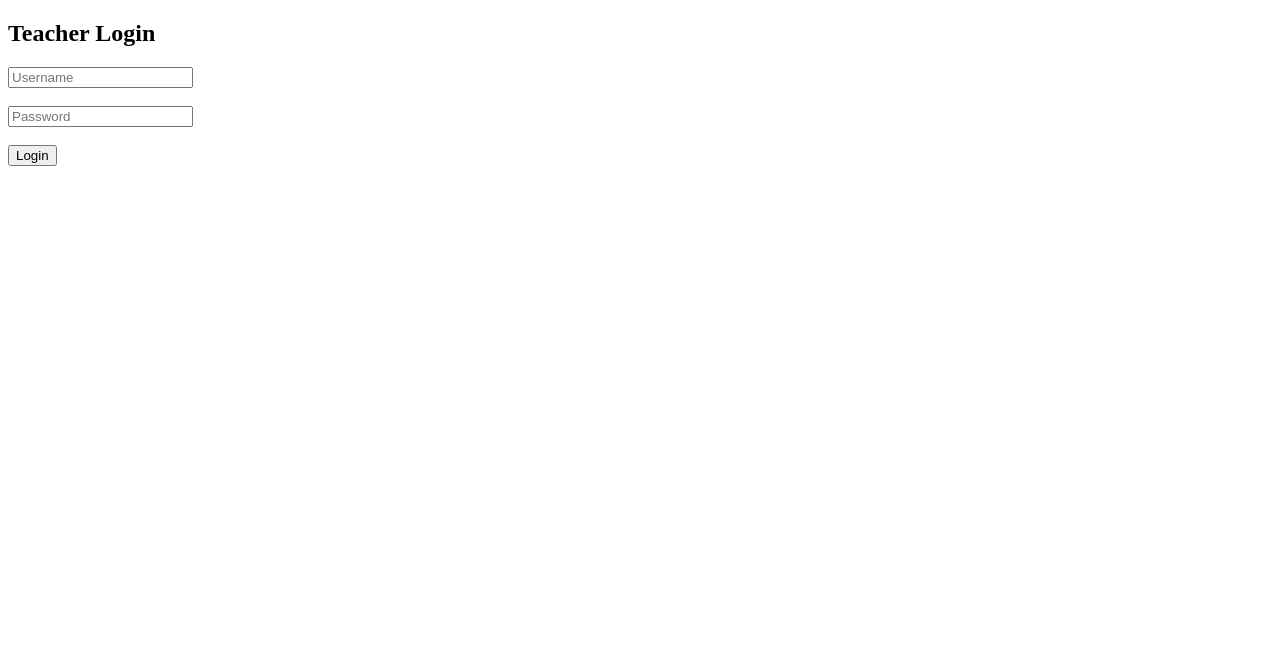
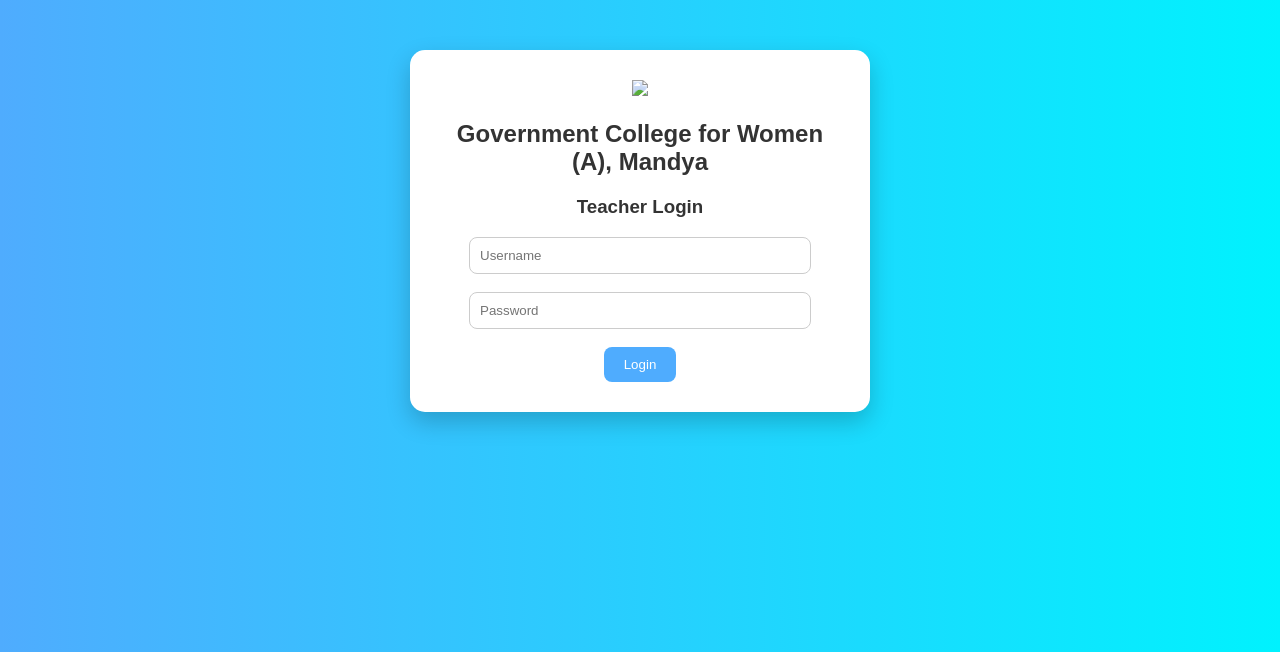
Before and after one commit to siddarajusiddu1223-bit/qr-attendence-system, a Flask app: page /teacher_login in a window 1280 px wide. Shown: the top 652 px of the page. Run offline with Flask 3, Linux system fonts and the light colour scheme.

Commit message:
Update teacher_login.html

```diff
--- a/templates/teacher_login.html
+++ b/templates/teacher_login.html
@@ -2,16 +2,27 @@
 <html>
 <head>
     <title>Teacher Login</title>
+    <link rel="stylesheet" href="{{ url_for('static', filename='style.css') }}">
 </head>
 <body>
 
-<h2>Teacher Login</h2>
+<div class="container">
 
-<form method="post">
-    <input type="text" name="username" placeholder="Username" required><br><br>
-    <input type="password" name="password" placeholder="Password" required><br><br>
-    <button type="submit">Login</button>
-</form>
+    <!--  LOGO -->
+    <img src="{{ url_for('static', filename='logo.png') }}" class="logo">
+
+    <!--  COLLEGE NAME -->
+    <h2>Government College for Women (A), Mandya</h2>
+
+    <h3>Teacher Login</h3>
+
+    <form method="post">
+        <input type="text" name="username" placeholder="Username" required><br><br>
+        <input type="password" name="password" placeholder="Password" required><br><br>
+        <button type="submit">Login</button>
+    </form>
+
+</div>
 
 </body>
 </html>
```
